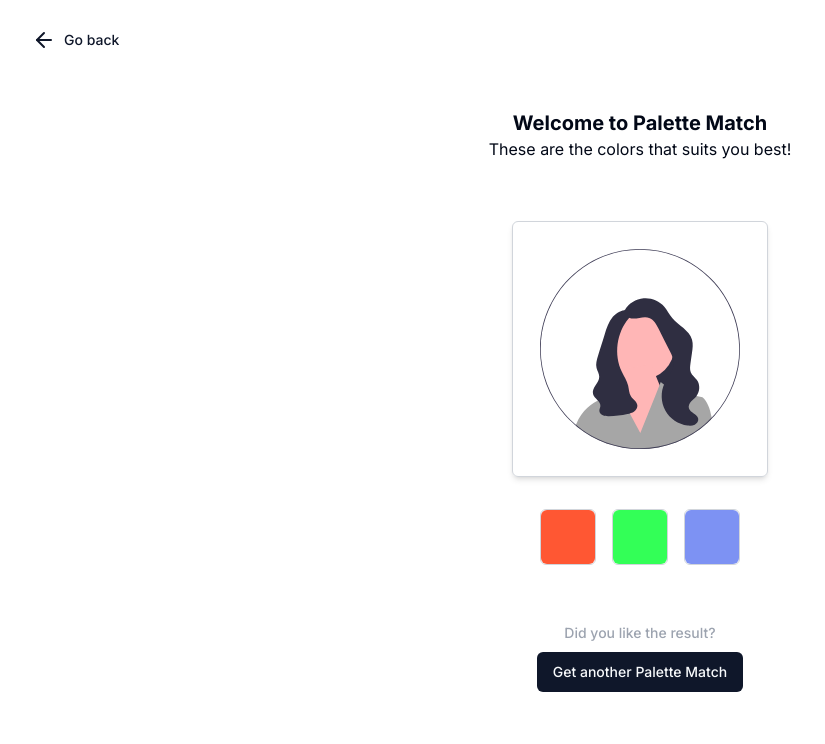
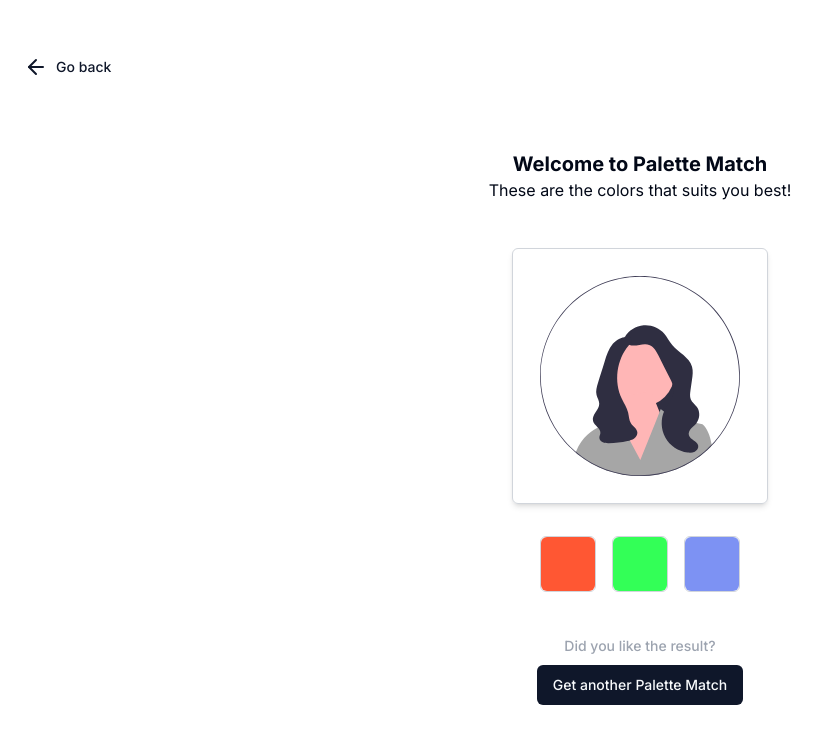
Before and after one commit to eliasacneto/web-palette-match, a Next.js app: page /result in a window 1280 px wide. Shown: the top 744 px of the page, without its empty margins (0-825 px from the left). Built offline with nearby package versions, Linux system fonts and the light colour scheme.

Commit message:
fixed back button position layout

```diff
--- a/app/result/page.tsx
+++ b/app/result/page.tsx
@@ -45,7 +45,7 @@ const Result = () => {
   };
   return (
     <main className="flex min-h-screen flex-col items-center justify-evenly p-12">
-      <div className="fixed top-5 left-4 ">
+      <div className="absolut w-full -ml-20 -mt-12 mb-4 ">
         <Link href="/">
           {" "}
           <Button variant="link" className="gap-2">
```
